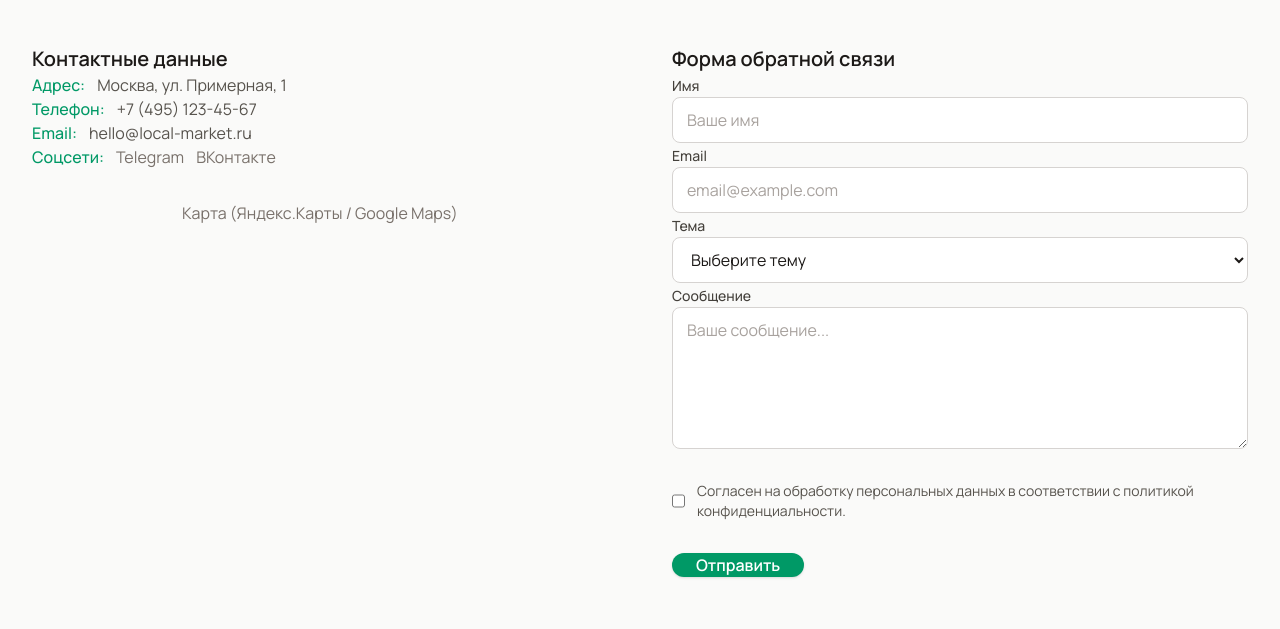
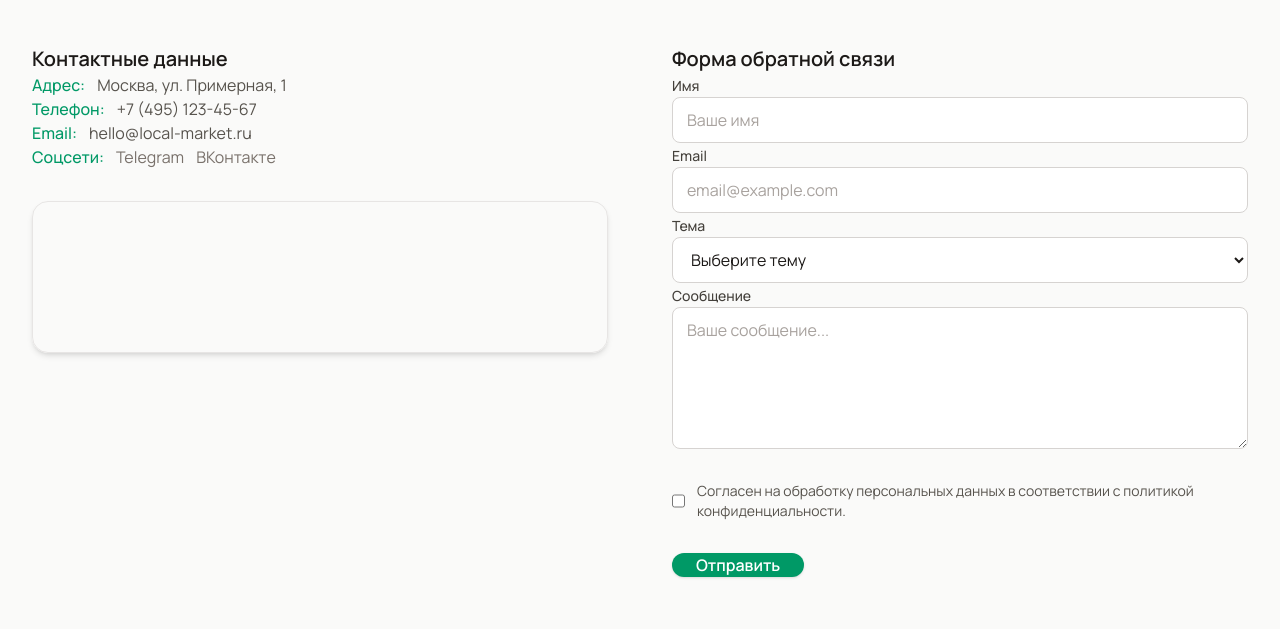
Before and after one commit to n1kr0hs/mirea-course-landing, a website: page contacts.html in a window 1280 px wide. Shown: the part 171-800 px from the top of the page. Drawn offline with Linux system fonts and the light colour scheme.

Commit message:
feat: add yandex map

```diff
--- a/contacts.html
+++ b/contacts.html
@@ -71,7 +71,6 @@
       <p class="mt-2 text-stone-600">Свяжитесь с нами или оставьте отзыв о работе маркетплейса.</p>
 
       <div class="mt-12 grid lg:grid-cols-2 gap-12 lg:gap-16">
-        <!-- Информационный блок -->
         <section class="space-y-6">
           <h2 class="text-xl font-semibold text-stone-900">Контактные данные</h2>
           <ul class="space-y-4 text-stone-600">
@@ -95,13 +94,20 @@
               </span>
             </li>
           </ul>
-          <!-- Карта-заглушка (можно заменить на iframe Яндекса/Google) -->
-          <div class="mt-8 aspect-video rounded-2xl bg-stone-200 flex items-center justify-center text-stone-500">
-            <p>Карта (Яндекс.Карты / Google Maps)</p>
+          <div class="mt-8 aspect-video rounded-2xl overflow-hidden border border-stone-200 shadow-md">
+            <iframe
+              src="https://yandex.ru/map-widget/v1/?ll=37.617644%2C55.755826&z=16&l=map&pt=37.617644,55.755826"
+              width="100%"
+              height="100%"
+              allowfullscreen
+              loading="lazy"
+              referrerpolicy="no-referrer-when-downgrade"
+              title="Офис на карте (Яндекс.Карты)"
+              class="block w-full h-full min-h-[240px]"
+              style="border:0;"></iframe>
           </div>
         </section>
 
-        <!-- Форма обратной связи -->
         <section>
           <h2 class="text-xl font-semibold text-stone-900 mb-6">Форма обратной связи</h2>
           <form class="contact-form space-y-5" action="#" method="post" id="contact-form">
```
Also changed, not shown: 404.html (+0 -1 lines).
